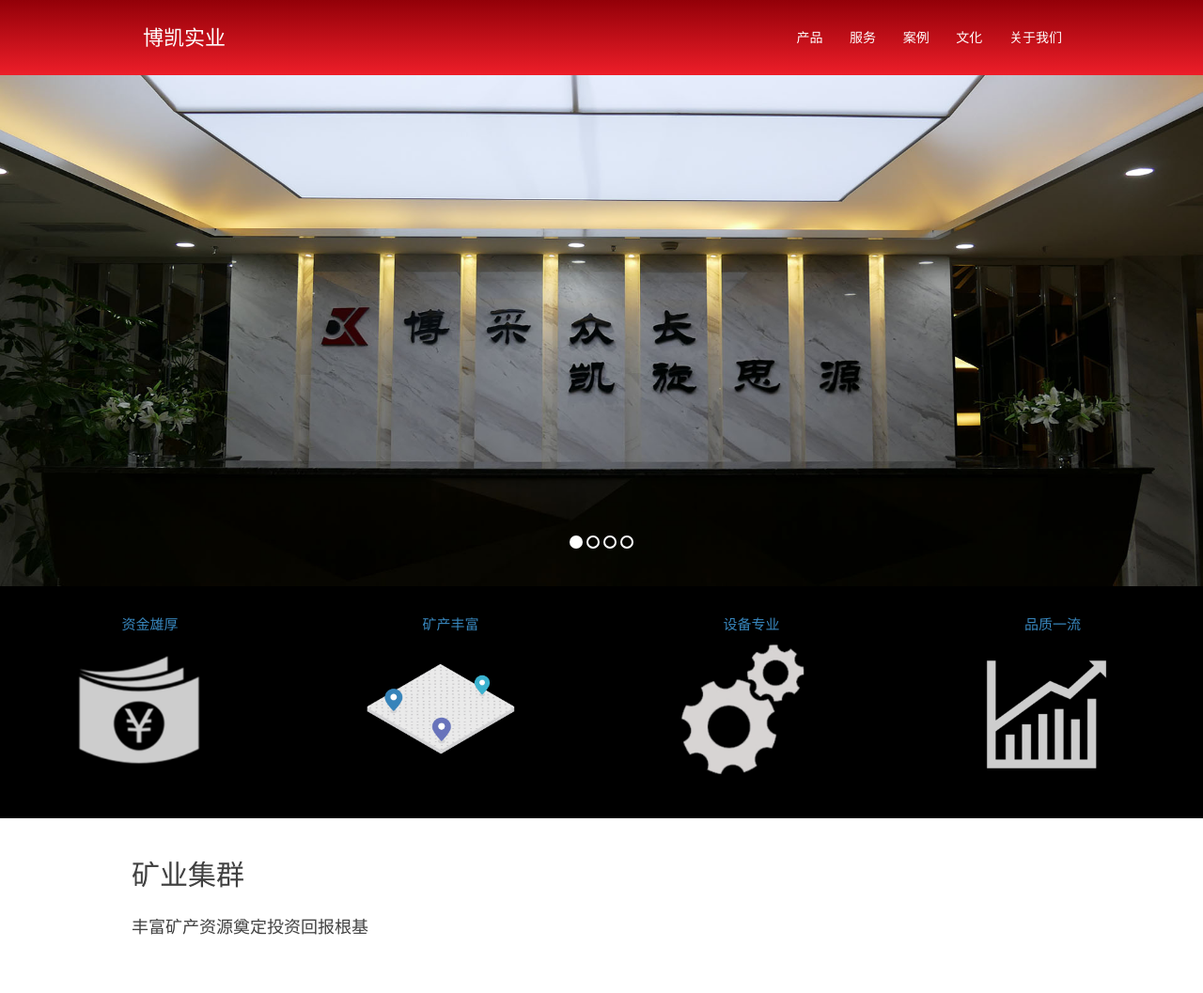
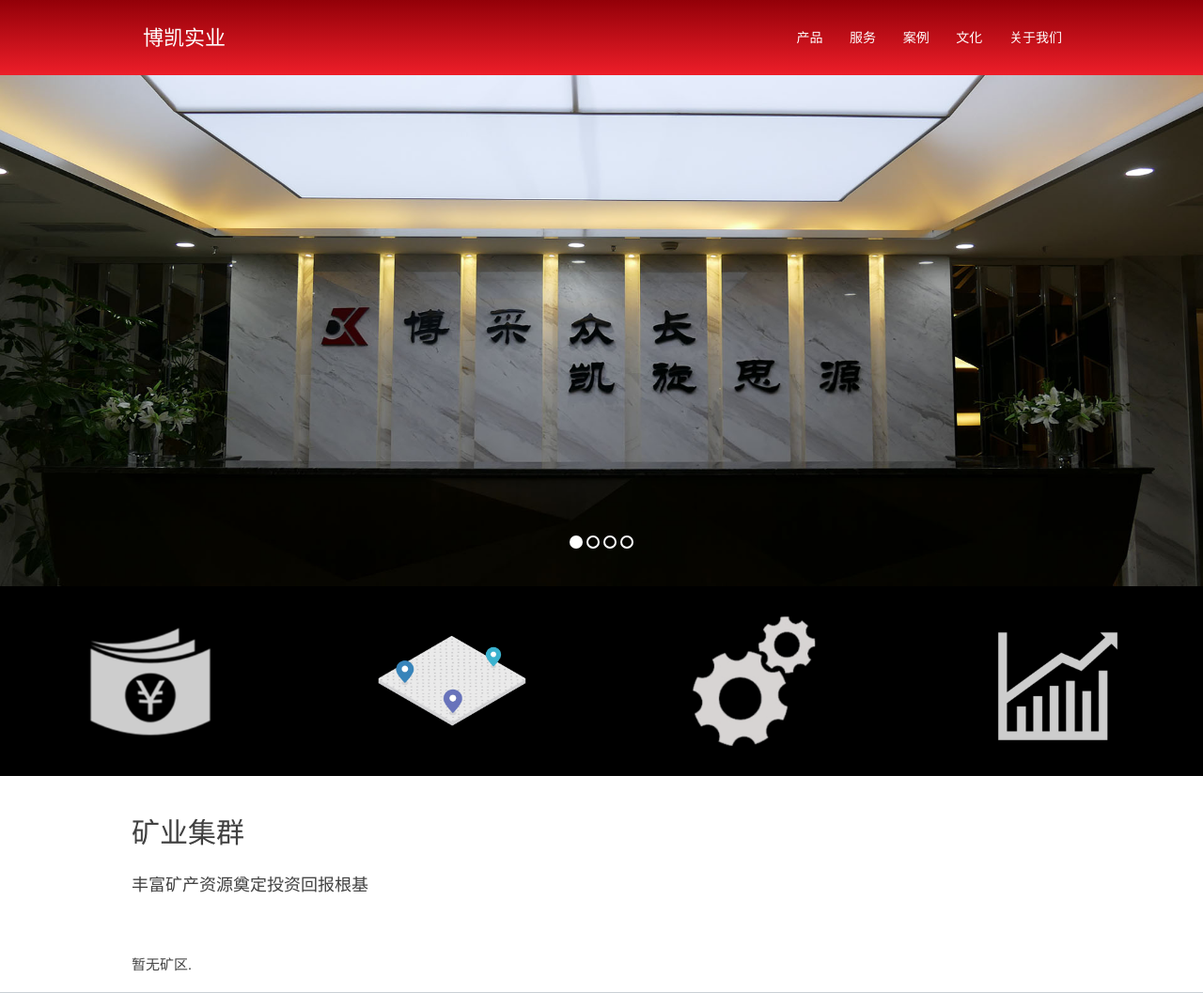
Before and after one commit to cash2one/landsite, a Django app: template apps/home/templates/index.html in a window 1280 px wide. Shown: the top 1057 px of the page at 94% size. Run offline with Django 3.2, Linux system fonts and the light colour scheme; the template is opened without the code that fills it, so the values that code supplies are empty; some libraries are stand-ins or nearby versions.

Commit message:
Update index.html

```diff
--- a/apps/home/templates/index.html
+++ b/apps/home/templates/index.html
@@ -88,31 +88,19 @@
               <div class="section clearfix col12 keyline-top  dev-tools clip">
 
                   <li class="block center col3 pad2  keyline-right keyline-bottom">
-                    <a class="button stroke pad4x rcon js-track-design-link" style="box-shadow:none;font-size: 15px;">
-                      <span class="col12">资金雄厚</span>
                       <div class="developer-tools-graphic noevents mapbox-js pad8 inline "></div>
-                    </a>
                   </li>
 
                   <li class="block col3 center pad2  keyline-right keyline-bottom" >
-                    <a class="button stroke pad4x rcon js-track-design-link" style="box-shadow:none;font-size: 15px;">
-                      <span class="col12">矿产丰富</span>
                       <div class="developer-tools-graphic noevents ios-sdk pad8 inline"></div>
-                    </a>
                   </li>
 
                   <li  class="block col3 center pad2  keyline-bottom keyline-right">
-                    <a class="button stroke pad4x rcon js-track-design-link" style="box-shadow:none;font-size: 15px;">
-                      <span class="col12">设备专业</span>
                       <div class="developer-tools-graphic noevents android-sdk pad8 inline "></div>
-                    </a>
                   </li>
 
                   <li class="block center col3 pad2  keyline-bottom">
-                    <a class="button stroke pad4x rcon js-track-design-link" style="box-shadow:none;font-size: 15px;">
-                      <span class="col12">品质一流</span>
                       <div class="developer-tools-graphic noevents maps-api pad8 inline "></div>
-                    </a>
                   </li>
               </div>
           </div>
```
